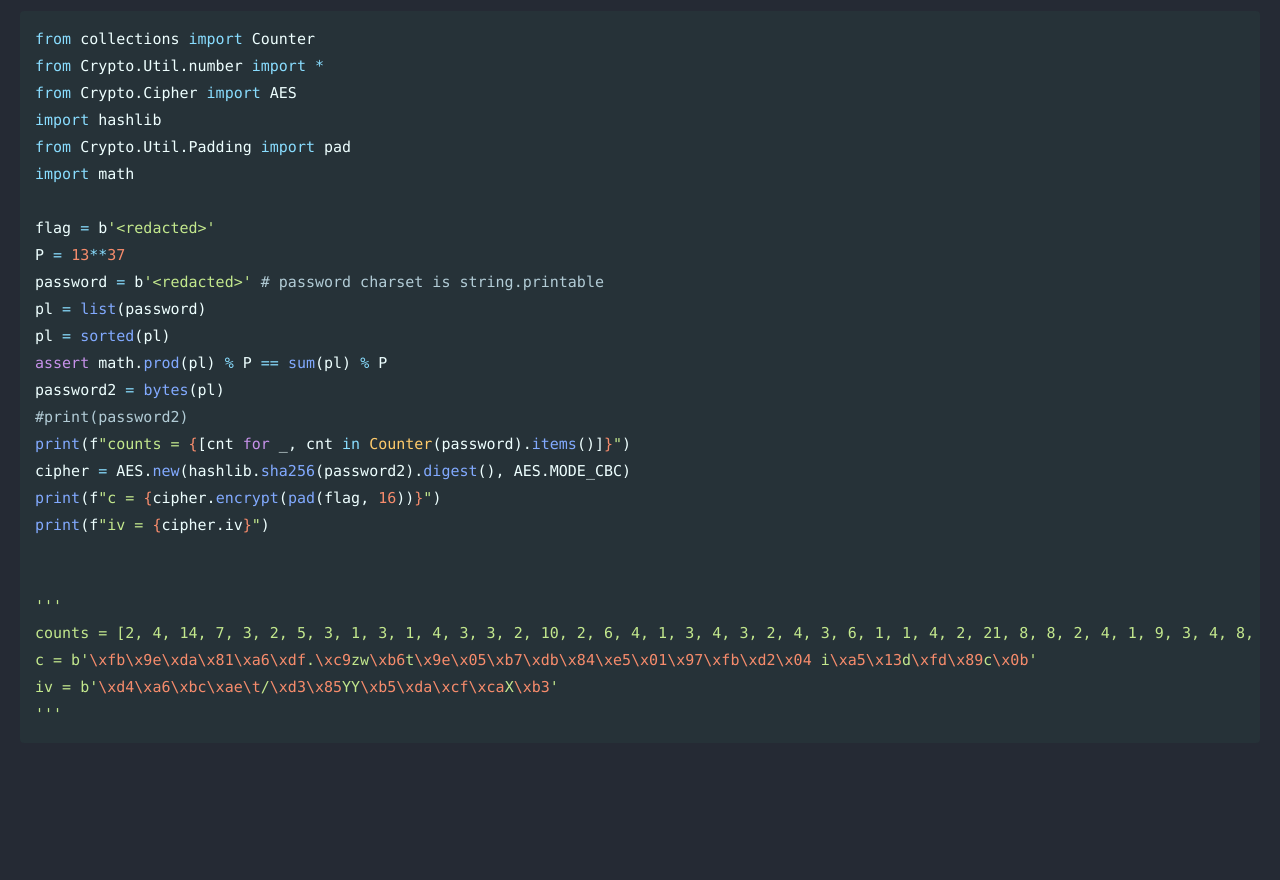
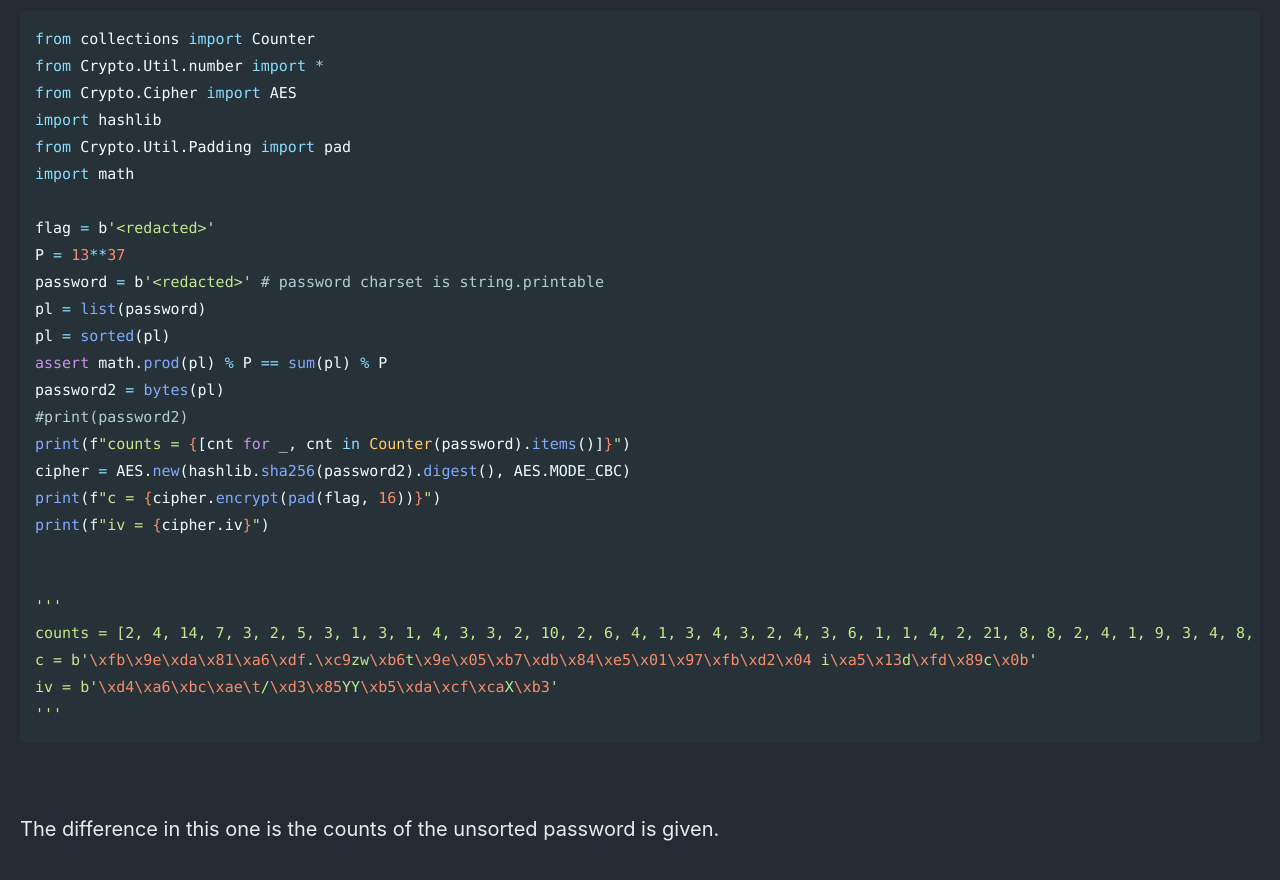
Before and after one commit to Connor-McCartney/Connor-McCartney.github.io, a Jekyll site: the page built from _pages/cryptography/other/DeadSecCTF2024.md, in a window 1280 px wide and 900 px high, scrolled down 1132 px. Shown: the top 880 px of the window. Built offline with Jekyll 4.4.1, drawn with Linux system fonts in a browser that asks for light colours; cached includes are drawn as plain includes; before the commit the page ends 1976 px from its top, so only the background shows below that.

Commit message:
Update DeadSecCTF2024.md

````diff
--- a/_pages/cryptography/other/DeadSecCTF2024.md
+++ b/_pages/cryptography/other/DeadSecCTF2024.md
@@ -73,3 +73,5 @@ iv = b'\xd4\xa6\xbc\xae\t/\xd3\x85YY\xb5\xda\xcf\xcaX\xb3'
 ```
 
 <br>
+
+The difference in this one is the counts of the unsorted password is given.
````
